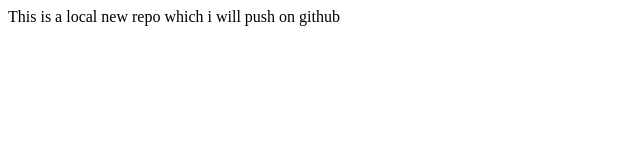
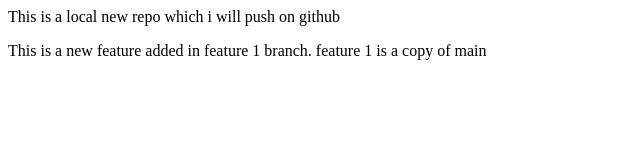
Before and after one commit to Krishna-Kumar0/LocalRepo, a plain HTML site: page index.html in a window 1280 px wide. Shown: the whole page, without its empty margins (0-640 px from the left). Drawn offline with Linux system fonts and the light colour scheme.

Commit message:
added new feature

```diff
--- a/index.html
+++ b/index.html
@@ -1 +1,2 @@
 <p>This is a local new repo which i will push on github</p>
+<p>This is a new feature added in feature 1 branch. feature 1 is a copy of main</p>
```
